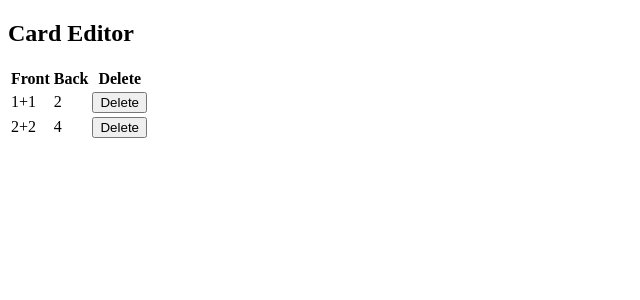
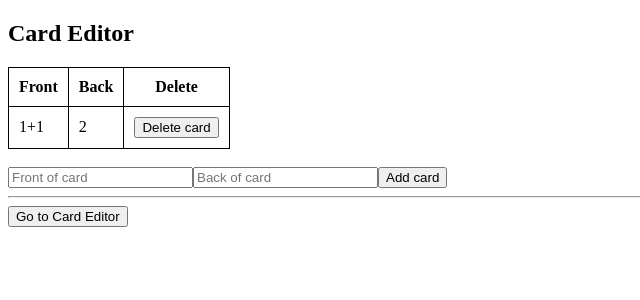
Before and after one commit to mtarunpr/flashcards, a React (Create React App) app: page / in a window 1280 px wide. Shown: the top 300 px of the page, without its empty margins (0-640 px from the left). Built offline with nearby package versions, Linux system fonts and the light colour scheme.

Commit message:
Implement add/delete card

```diff
--- a/src/App.js
+++ b/src/App.js
@@ -1,5 +1,6 @@
 import React from 'react';
 import CardEditor from './CardEditor';
+import CardViewer from './CardViewer';
 
 class App extends React.Component {
   constructor(props) {
@@ -7,13 +8,37 @@ class App extends React.Component {
     this.state = {
       cards: [
         { front: '1+1', back: '2' },
-        { front: '2+2', back: '4' },
       ],
+      editor: true,
     };
   }
 
+  addCard = card => {
+    const cards = this.state.cards.slice().concat(card);
+    this.setState({ cards });
+  }
+
+  deleteCard = index => {
+    const cards = this.state.cards.slice();
+    cards.splice(index, 1);
+    this.setState({ cards });
+  }
+
+  switchMode = () => this.setState({ editor: !this.state.editor });
+
   render() {
-    return <CardEditor cards={this.state.cards} />;
+    if (this.state.editor) {
+      return (
+        <CardEditor
+          addCard={this.addCard}
+          deleteCard={this.deleteCard}
+          cards={this.state.cards}
+          switchMode={this.switchMode}
+        />
+      );
+    } else {
+      return <CardViewer switchMode={this.switchMode} />
+    }
   }
 }
 
--- /dev/null
+++ b/src/CardEditor.css
@@ -0,0 +1,14 @@
+table,
+td,
+th {
+  border: 1px solid black;
+}
+
+table {
+  border-collapse: collapse;
+}
+
+td,
+th {
+  padding: 10px;
+}
--- a/src/CardEditor.js
+++ b/src/CardEditor.js
@@ -1,15 +1,32 @@
 import React from 'react';
+import './CardEditor.css';
 
 class CardEditor extends React.Component {
+  constructor(props) {
+    super(props);
+    this.state = { front: '', back: '' };
+  }
+
+  handleChange = event => {
+    this.setState({ [event.target.name]: event.target.value });
+  }
+
+  addCard = () => {
+    this.props.addCard(this.state);
+    this.setState({ front: '', back: ''});
+  }
+
+  deleteCard = index => this.props.deleteCard(index);
+
   render() {
     const cards = this.props.cards.map((card, index) => {
       return (
         <tr key={index}>
           <td>{card.front}</td>
           <td>{card.back}</td>
-          <td><button>Delete</button></td>
+          <td><button onClick={() => this.deleteCard(index)}>Delete card</button></td>
         </tr>
-      )
+      );
     });
 
     return (
@@ -28,8 +45,14 @@ class CardEditor extends React.Component {
             {cards}
           </tbody>
         </table>
+        <br />
+        <input name="front" placeholder="Front of card" value={this.state.front} onChange={this.handleChange} />
+        <input name="back" placeholder="Back of card" value={this.state.back} onChange={this.handleChange} />
+        <button onClick={this.addCard}>Add card</button>
+        <hr />
+        <button onClick={this.props.switchMode}>Go to Card Editor</button>
       </div>
-    )
+    );
   }
 }
 
--- /dev/null
+++ b/src/CardViewer.js
@@ -0,0 +1,15 @@
+import React from 'react';
+
+class CardViewer extends React.Component {
+  render() {
+    return (
+      <div>
+        <h2>Card Viewer</h2>
+        <hr />
+        <button onClick={this.props.switchMode}>Go to Card Editor</button>
+      </div>
+    )
+  }
+}
+
+export default CardViewer;
```
